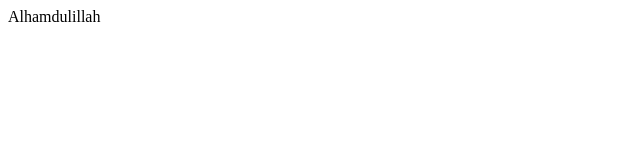
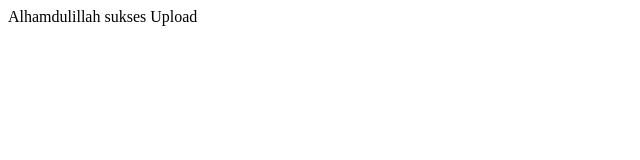
Before and after one commit to mampiro/wp2_EndipYusFauzi, a plain HTML site: page index.html in a window 1280 px wide. Shown: the whole page, without its empty margins (0-640 px from the left). Drawn offline with Linux system fonts and the light colour scheme.

Commit message:
penambahan script index.html

```diff
--- a/index.html
+++ b/index.html
@@ -6,6 +6,6 @@
 </head>
 
 <body>
-Alhamdulillah
+Alhamdulillah sukses Upload
 </body>
 </html>
```
